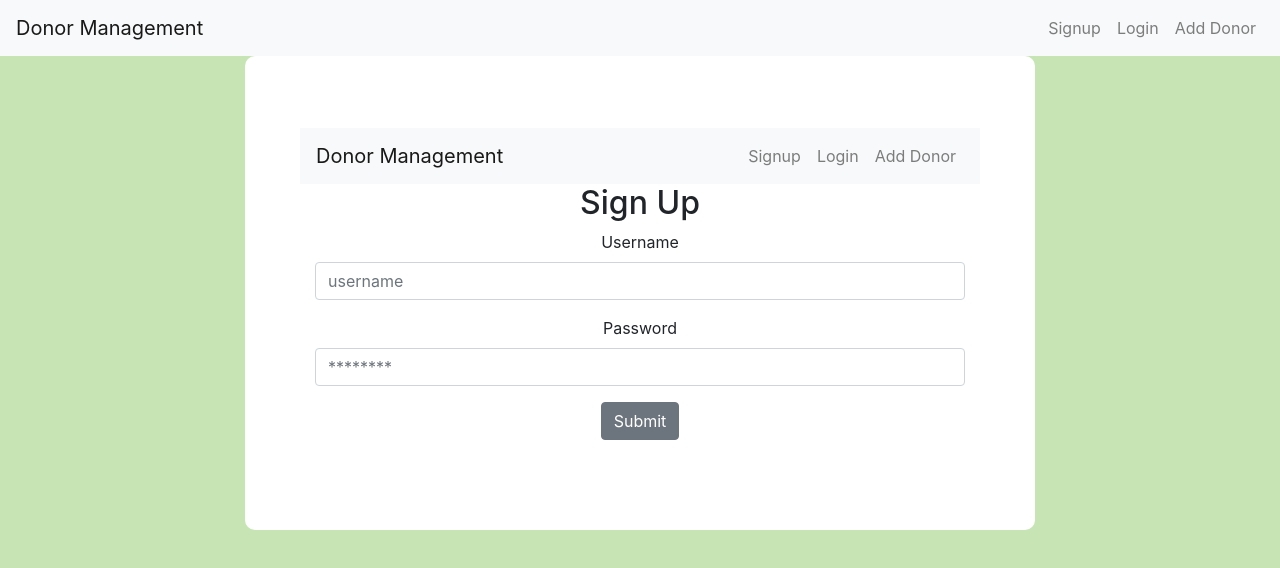
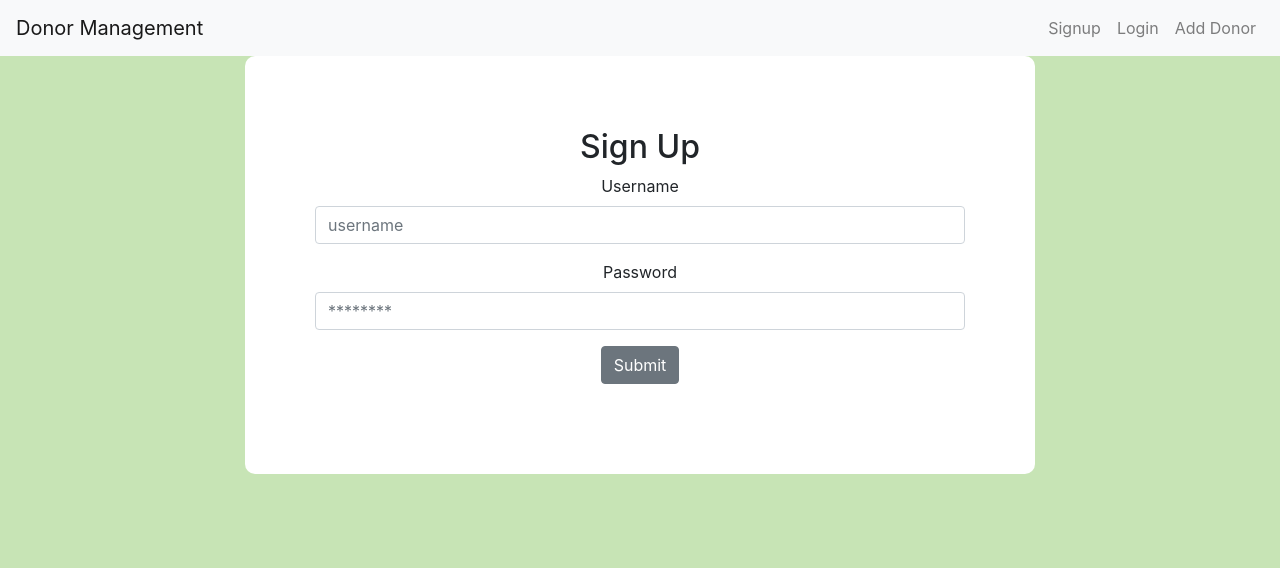
Before and after one commit to donor-management-bw/donormanagement-fe, a React (Create React App) app in the folder donormanagement/: page /signup in a window 1280 px wide. Shown: the top 568 px of the page. Built offline with nearby package versions, Linux system fonts and the light colour scheme.

Commit message:
nav bar sign up duplicate

```diff
--- a/donormanagement/src/components/SignUp.js
+++ b/donormanagement/src/components/SignUp.js
@@ -29,22 +29,6 @@ import {
         // const { error } = this.state;
       return (
         <Container className="SignUp">
-          <div>
-            <Navbar color="light" light expand="md">
-              <NavbarBrand href="/">Donor Management</NavbarBrand>
-              <Nav className="ml-auto" navbar>
-                <NavItem>
-                  <NavLink href="/signup">Signup</NavLink>
-                </NavItem>
-                <NavItem>
-                  <NavLink href="/login">Login</NavLink>
-                </NavItem>
-                <NavItem>
-                  <NavLink href="#">Add Donor</NavLink>
-                </NavItem>
-              </Nav>
-            </Navbar>
-          </div>
           <h2>Sign Up</h2>
           <Form className="form" onSubmit={this.handleSubmit}>
           <Col>
```
